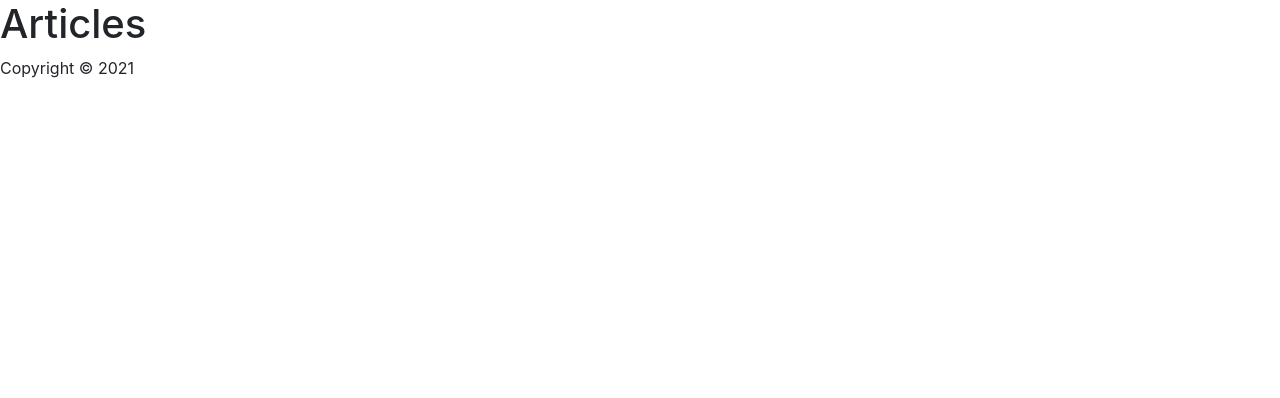
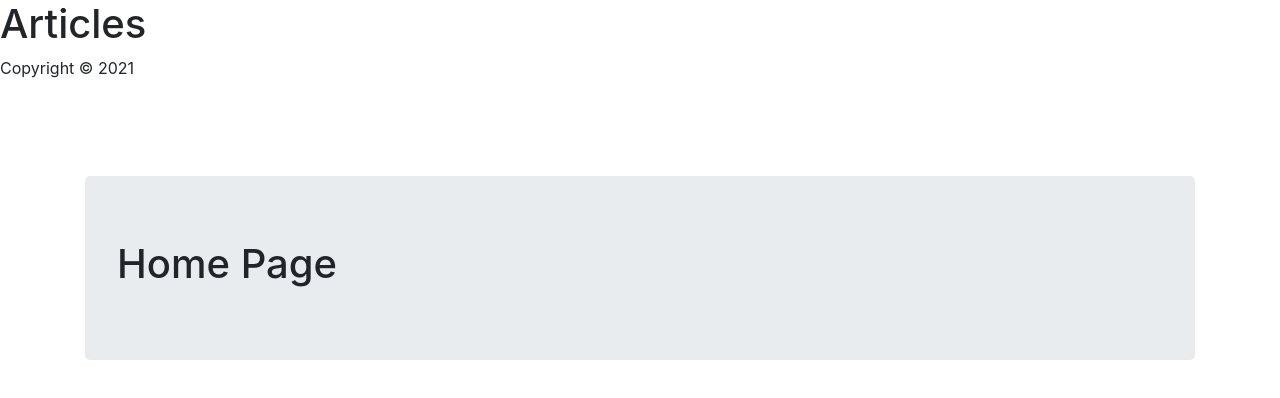
Before and after one commit to phher802/ArticlesReactProj, a React (Create React App) app: page / in a window 1280 px wide. Shown: the top 398 px of the page. Built offline with nearby package versions, Linux system fonts and the light colour scheme.

Commit message:
Add article modules and navigation and main functions to App.js

```diff
--- a/src/components/App.js
+++ b/src/components/App.js
@@ -1,12 +1,63 @@
 import React from 'react';
+import {BrowserRouter as Router, Route, NavLink, Switch} from 'react-router-dom';
 import Header from './Header';
 import Footer from './Footer';
+import Home from './pages/Home';
+import ArticleAdd from './articles/ArticleAdd';
+import ArticleEdit from './articles/ArticleEdit';
+import ArticleInfo from './articles/ArticleInfo';
+import ArticleList from './articles/ArticleList';
+
+
+function Navigation(){
+    return(
+        <nav className='navbar navbar-expand-lg navbar-dark bg-dar mb-4'>
+            <div className='container'>
+                <ul className='navbar-nav mr-auto'>
+                    <li className='nav-item'>
+                        <NavLink exact className='nav-link' activeClassName='active' to='/'>
+                            Home
+                        </NavLink>
+                    </li>
+                    <li className='nav-item'>
+                        <NavLink exact className='nav-link' activeClassName='active' to='/articles'>
+                            Articles
+                        </NavLink>
+                    </li>
+                </ul>
+            </div>
+        </nav>
+    )
+}
+
+function Main(){
+    return(
+        <Switch>
+            <Route exact path="/" component={Home} />
+            <Route exact path="/articles" component={ArticleList} />
+            <Route exact path="/articles/new" component={ArticleAdd} />
+            <Route exact path="/articles/:_id" component={ArticleInfo} />
+            <Route exact path="/articles/:_id/edit" component={ArticleEdit} />
+        </Switch>
+    );
+}
 
 function App(){
-    return <div>
-        <Header />
+    return (<div>
+    <div>
+    <Header />
         <Footer />
     </div>
+    <div className="App">
+        <Router>
+            <Navigation />
+            <div className="container">
+                <Main />
+            </div>
+        </Router>
+    </div>
+    </div>
+    );
 }
 
 export default App;
--- a/src/components/pages/Home.js
+++ b/src/components/pages/Home.js
@@ -0,0 +1,13 @@
+import React from 'react';
+
+function Home(){
+    return(
+        <div className="jumbotron">
+            <h1>
+                Home Page
+            </h1>
+        </div>
+    );
+}
+
+export default Home;
```
